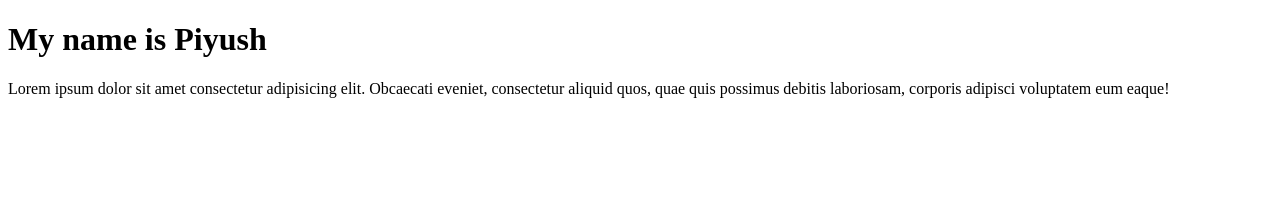
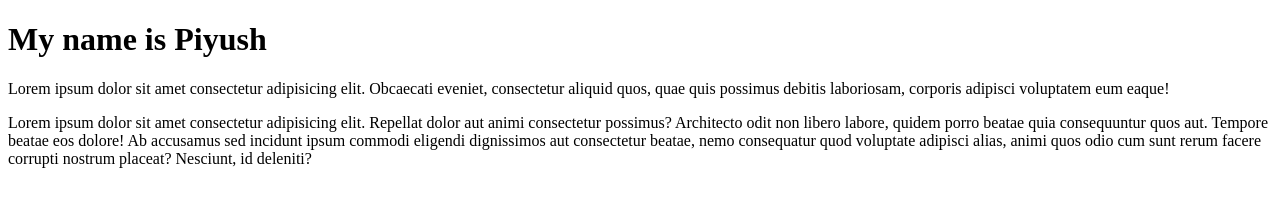
Before and after one commit to piyushhedaoo0006/Practice001, a plain HTML site: page index.html in a window 1280 px wide. Drawn offline with Linux system fonts and the light colour scheme.

Commit message:
added update index.html

```diff
--- a/index.html
+++ b/index.html
@@ -11,6 +11,12 @@
     <h1>My name is Piyush</h1>
     <p>Lorem ipsum dolor sit amet consectetur adipisicing elit. Obcaecati eveniet, consectetur aliquid quos, quae quis
         possimus debitis laboriosam, corporis adipisci voluptatem eum eaque!</p>
+
+    <p>Lorem ipsum dolor sit amet consectetur adipisicing elit. Repellat dolor aut animi consectetur possimus?
+        Architecto odit non libero labore, quidem porro beatae quia consequuntur quos aut. Tempore beatae eos dolore!
+        Ab accusamus sed incidunt ipsum commodi eligendi dignissimos aut consectetur beatae, nemo consequatur quod
+        voluptate adipisci alias, animi quos odio cum sunt rerum facere corrupti nostrum placeat? Nesciunt, id deleniti?
+    </p>
 </body>
 
 </html>
```
Also changed, not shown: style.css (added).
